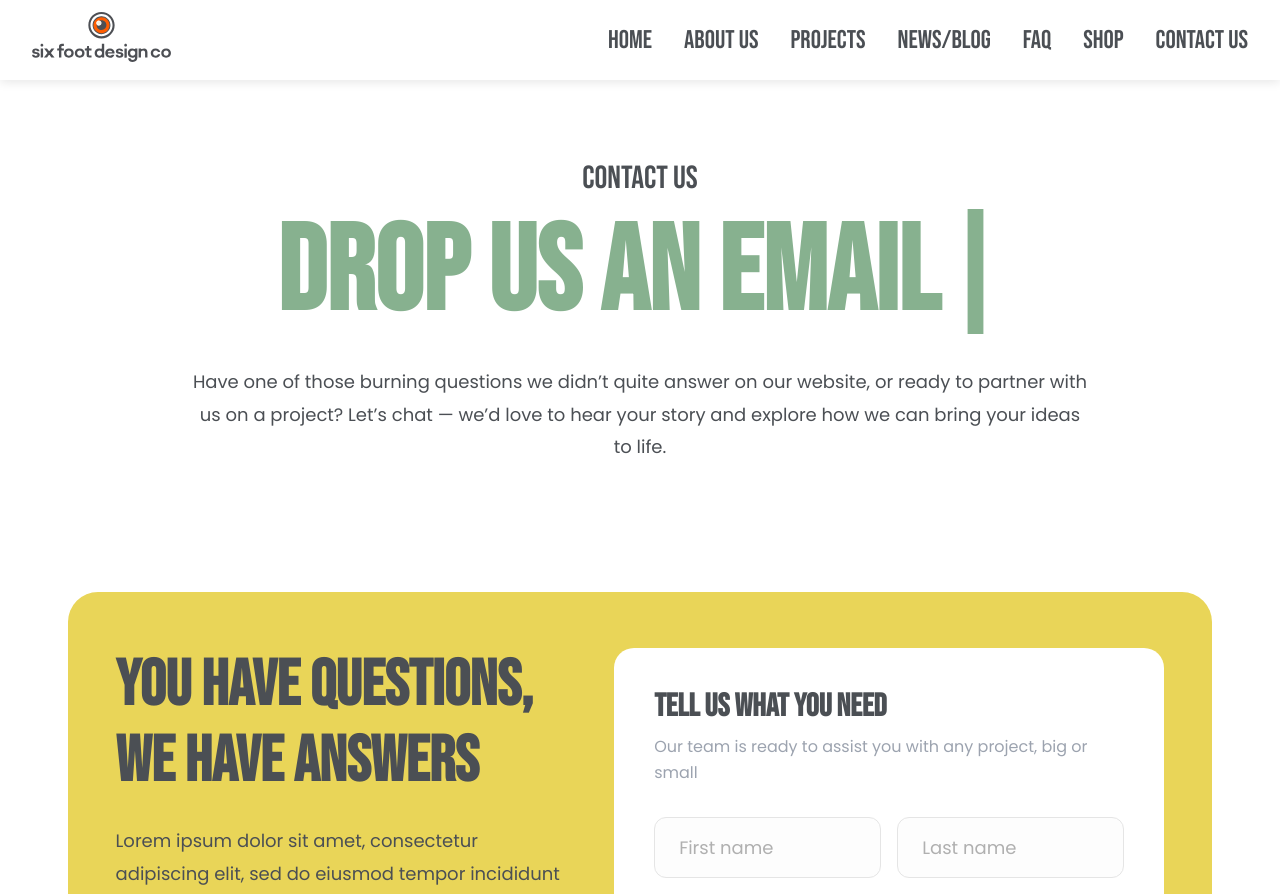
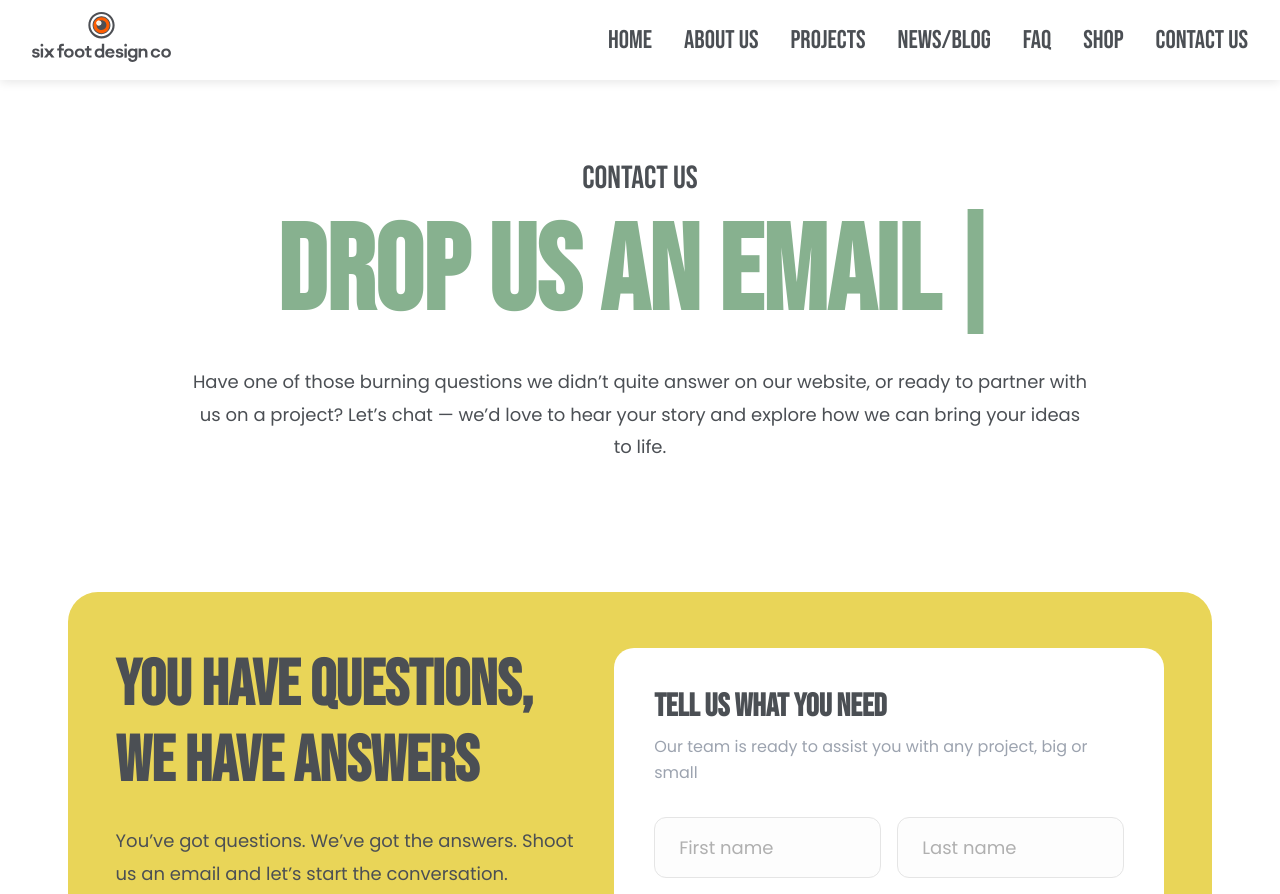
Before and after one commit to Zaz106/sixfootdesign, a Next.js app: page /pages/contact in a window 1280 px wide. Shown: the top 894 px of the page. Built offline with nearby package versions, Linux system fonts and the light colour scheme.

Commit message:
contact fix

```diff
--- a/src/components/sections/contact-us/ContactFormSection.tsx
+++ b/src/components/sections/contact-us/ContactFormSection.tsx
@@ -151,10 +151,8 @@ const ContactFormSection = () => {
               We Have Answers
             </h2>
             <p className="contact-info-text">
-              Lorem ipsum dolor sit amet, consectetur adipiscing elit, sed do
-              eiusmod tempor incididunt ut labore et dolore magna aliqua. Ut
-              enim ad minim veniam, quis nostrud exercitation ullamco laboris
-              nisi ut aliquip ex
+              You’ve got questions. We’ve got the answers. Shoot us an email and
+              let’s start the conversation.
             </p>
 
             <div className="contact-details">
```
